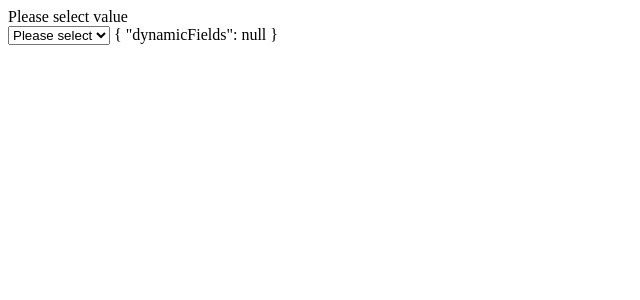
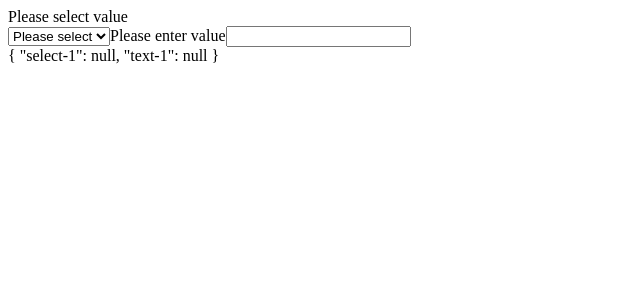
Before and after one commit to sreerag801/learn-ng, an Angular app: page / in a window 1280 px wide. Shown: the top 300 px of the page, without its empty margins (0-640 px from the left). Built offline with nearby package versions, Linux system fonts and the light colour scheme.

Commit message:
Angular Dynamic Form - step 3

```diff
--- a/src/app/app.component.html
+++ b/src/app/app.component.html
@@ -1,14 +1,18 @@
 <ng-container [formGroup]="myForm">
-  <label>{{dynamicField.label}}</label>
-  <ng-container [ngSwitch]="dynamicField.type">
-    <input type="text" *ngSwitchCase="'text'" formControlName="dynamicFields">
-    <br>
-    <select *ngSwitchCase="'select'" formControlName="dynamicFields">
-      <option selected [ngValue]="null">Please select</option>
-      <option value="1">1</option>
-      <option value="2">2</option>
-    </select>
+
+  <ng-container *ngFor="let formItem of dynamicFields">
+    <label>{{formItem.label}}</label>
+    <ng-container [ngSwitch]="formItem.type">
+      <input type="text" *ngSwitchCase="'text'" [formControlName]="formItem.id">
+      <br>
+      <select *ngSwitchCase="'select'" [formControlName]="formItem.id">
+        <option selected [ngValue]="null">Please select</option>
+        <option value="1">1</option>
+        <option value="2">2</option>
+      </select>
+    </ng-container>
   </ng-container>
+
 </ng-container>
 
 {{myForm.value| json}}
--- a/src/app/app.component.ts
+++ b/src/app/app.component.ts
@@ -2,18 +2,18 @@ import { Component, OnInit } from '@angular/core';
 import { FormBuilder, FormGroup, ReactiveFormsModule } from '@angular/forms';
 import { RouterOutlet } from '@angular/router';
 import { AppCardComponent, CardBodyDirective, CardHeaderDirective, CardMainDirective } from './app-card/app-card.component';
-import { JsonPipe, NgSwitch, NgSwitchCase } from '@angular/common';
+import { JsonPipe, NgFor, NgSwitch, NgSwitchCase } from '@angular/common';
 import { IDynamicFieldModel } from './model/dynamicFieldModel';
 
 @Component({
   selector: 'app-root',
   standalone: true,
-  imports: [RouterOutlet, ReactiveFormsModule, NgSwitch, NgSwitchCase, JsonPipe],
+  imports: [RouterOutlet, ReactiveFormsModule,NgFor, NgSwitch, NgSwitchCase, JsonPipe],
   templateUrl: './app.component.html',
   styleUrl: './app.component.css'
 })
 export class AppComponent implements OnInit {
-  dynamicField!: IDynamicFieldModel
+  dynamicFields!: IDynamicFieldModel[]
   myForm!: FormGroup;
 
   constructor(private fb: FormBuilder){}
@@ -21,13 +21,22 @@ export class AppComponent implements OnInit {
 
 
   ngOnInit(): void {
-    this.dynamicField = {
+    this.dynamicFields = [{
+      id: 'select-1',
       type: 'select',
       label: 'Please select value'
-    }
+    },
+    {
+      id: 'text-1',
+      type: 'text',
+      label: 'Please enter value'
+    }]
 
-    this.myForm = this.fb.group({
-      dynamicFields: []
+    this.myForm = this.fb.group({})
+
+
+    this.dynamicFields.forEach(x=>{
+      this.myForm.addControl(x.id, this.fb.control(null));
     })
   }
 
--- a/src/app/model/dynamicFieldModel.ts
+++ b/src/app/model/dynamicFieldModel.ts
@@ -1,4 +1,5 @@
 export interface IDynamicFieldModel {
+ id: string;
  type: 'text' | 'select';
  label: string
 }
```
